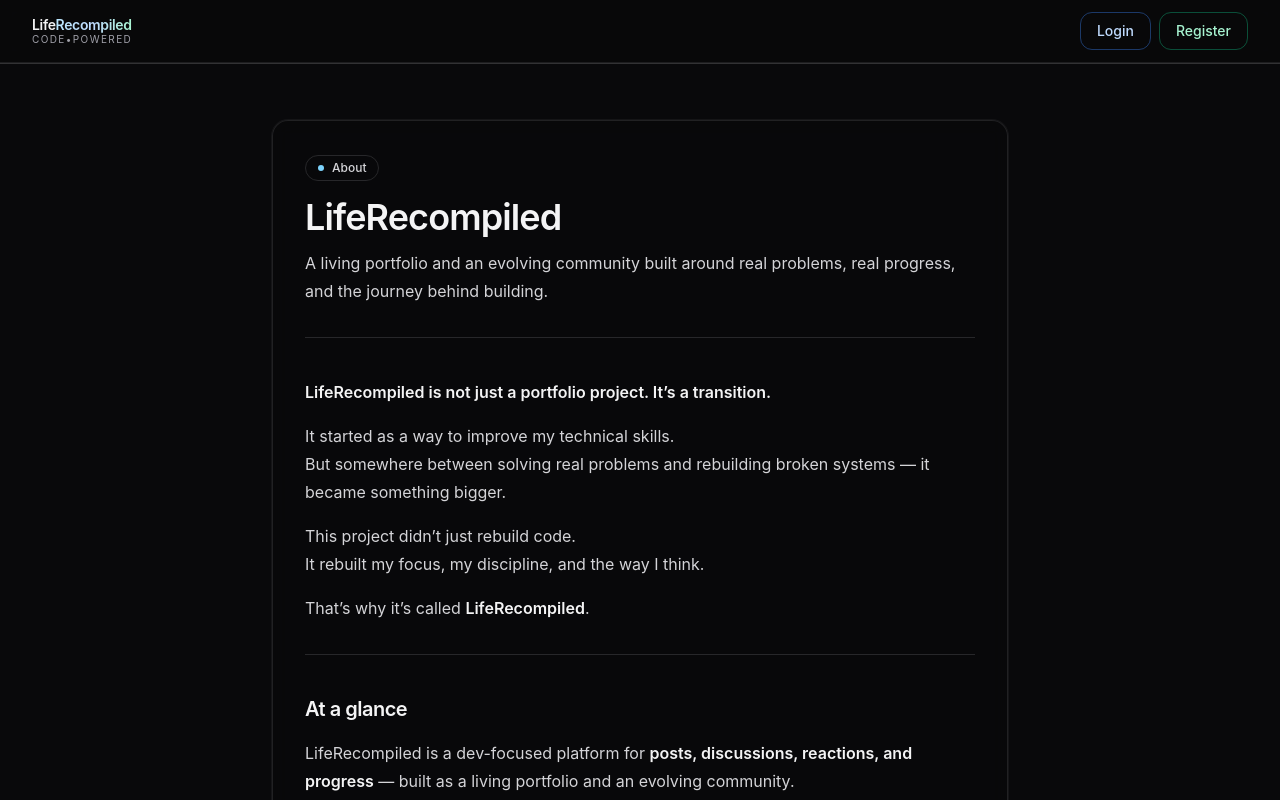
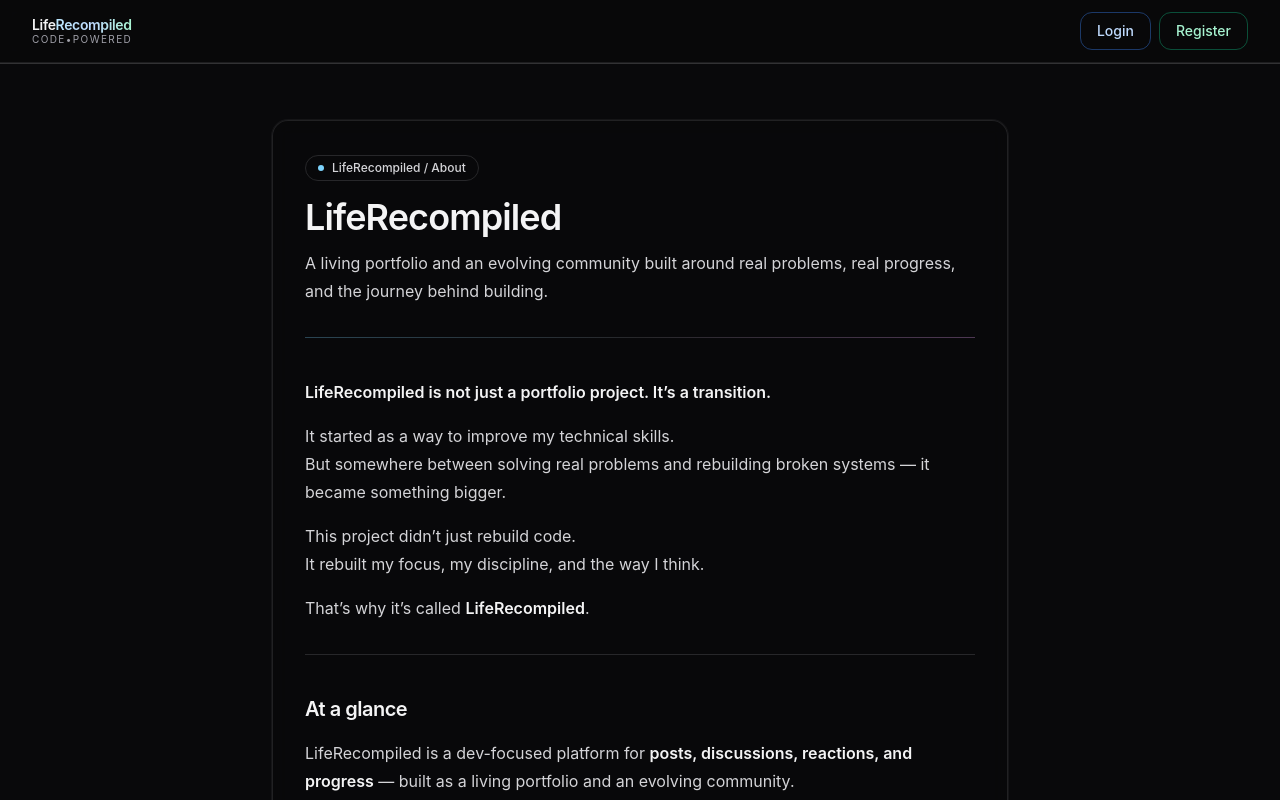
Before and after one commit to cole92/liferecompiled, a React (Vite) app: page /about in a window 1280 px wide. Shown: the top 800 px of the page. Built offline with nearby package versions, Linux system fonts and the light colour scheme; no server answers.

Commit message:
Add About page + avatar menu divider

```diff
--- a/src/components/AvatarDropdown.jsx
+++ b/src/components/AvatarDropdown.jsx
@@ -123,6 +123,8 @@ const AvatarDropdown = ({ user, logout, isLoggingOut }) => {
     "border-sky-500/15",
   );
 
+  const dividerClass = "my-1 border-t border-zinc-800/80";
+
   return (
     <div ref={dropdownRef} className="relative inline-block text-left">
       <button
@@ -141,7 +143,7 @@ const AvatarDropdown = ({ user, logout, isLoggingOut }) => {
         />
 
         {isTopContributor && (
-          <ShieldIcon className="absolute -top-2 -right-1 w-5 h-5 text-amber-300" />
+          <ShieldIcon className="absolute -top-2 -right-1 h-5 w-5 text-amber-300" />
         )}
       </button>
 
@@ -153,14 +155,14 @@ const AvatarDropdown = ({ user, logout, isLoggingOut }) => {
             animate={{ opacity: 1, y: 0 }}
             exit={{ opacity: 0, y: -5 }}
             transition={{ duration: 0.2, ease: "easeInOut" }}
-            className="absolute right-0 mt-3.5 sm:mt-3 w-52 z-50"
+            className="absolute right-0 z-50 mt-3.5 w-52 sm:mt-3"
             role="menu"
           >
             <div className={dropdownSurfaceClass}>
               {/* Arrow */}
               <div className={SURFACE_PANEL_ARROW} />
 
-              <ul className="py-1 relative z-10">
+              <ul className="relative z-10 py-1">
                 <li>
                   <NavLink
                     to="/dashboard"
@@ -197,17 +199,8 @@ const AvatarDropdown = ({ user, logout, isLoggingOut }) => {
                   </NavLink>
                 </li>
 
-                <li>
-                  <NavLink
-                    to="/report"
-                    className={cx(
-                      linkBase,
-                      location.pathname === "/report" && linkActive,
-                    )}
-                  >
-                    Support & feedback
-                  </NavLink>
-                </li>
+                {/* Divider: meta/help section */}
+                <li aria-hidden="true" className={dividerClass} />
 
                 <li>
                   <NavLink
@@ -221,11 +214,24 @@ const AvatarDropdown = ({ user, logout, isLoggingOut }) => {
                   </NavLink>
                 </li>
 
-                <li className="pt-1 mt-1 border-t border-zinc-800/80">
+                <li>
+                  <NavLink
+                    to="/report"
+                    className={cx(
+                      linkBase,
+                      location.pathname === "/report" && linkActive,
+                    )}
+                  >
+                    Support & feedback
+                  </NavLink>
+                </li>
+
+                {/* Divider before logout */}
+                <li className="mt-1 border-t border-zinc-800/80 pt-1">
                   <button
                     type="button"
                     className={cx(
-                      "w-full text-left px-4 py-2 text-sm text-zinc-200 hover:bg-zinc-900/50 hover:text-zinc-100 transition rounded-lg disabled:opacity-60",
+                      "w-full rounded-lg px-4 py-2 text-left text-sm text-zinc-200 transition hover:bg-zinc-900/50 hover:text-zinc-100 disabled:opacity-60",
                       FOCUS_RING,
                     )}
                     onClick={logout}
--- a/src/pages/About.jsx
+++ b/src/pages/About.jsx
@@ -1,4 +1,3 @@
-// src/pages/About.jsx
 import { Link } from "react-router-dom";
 import ReactMarkdown from "react-markdown";
 import remarkGfm from "remark-gfm";
@@ -11,7 +10,10 @@ function extractMarkdownTitle(md) {
 
   if (first.startsWith("# ")) {
     const title = first.replace(/^#\s+/, "").trim();
-    const rest = lines.slice(1).join("\n").replace(/^\s*\n+/, "");
+    const rest = lines
+      .slice(1)
+      .join("\n")
+      .replace(/^\s*\n+/, "");
     return { title: title || "About", body: rest };
   }
 
@@ -23,7 +25,10 @@ const mdComponents = {
     <h1 className="mt-10 text-2xl font-semibold text-zinc-100" {...props} />
   ),
   h2: ({ ...props }) => (
-    <h2 className="mt-10 text-xl font-semibold tracking-tight text-zinc-100" {...props} />
+    <h2
+      className="mt-10 text-xl font-semibold tracking-tight text-zinc-100"
+      {...props}
+    />
   ),
   p: ({ ...props }) => (
     <p className="mt-4 leading-7 text-zinc-300" {...props} />
@@ -32,7 +37,9 @@ const mdComponents = {
     <ul className="mt-4 list-disc space-y-2 pl-5 text-zinc-300" {...props} />
   ),
   li: ({ ...props }) => <li className="leading-7" {...props} />,
-  strong: ({ ...props }) => <strong className="font-semibold text-zinc-100" {...props} />,
+  strong: ({ ...props }) => (
+    <strong className="font-semibold text-zinc-100" {...props} />
+  ),
   hr: ({ ...props }) => <hr className="my-8 border-zinc-800" {...props} />,
   a: ({ href = "", children, ...props }) => {
     const isInternal = href.startsWith("/") || href.startsWith("#");
@@ -80,7 +87,9 @@ const mdComponents = {
 
     return (
       <code
-        className={`mt-4 block overflow-x-auto rounded-lg border border-zinc-800 bg-zinc-950/60 p-4 text-sm text-zinc-200 ${className || ""}`}
+        className={`mt-4 block overflow-x-auto rounded-lg border border-zinc-800 bg-zinc-950/60 p-4 text-sm text-zinc-200 ${
+          className || ""
+        }`}
         {...props}
       >
         {children}
@@ -99,20 +108,26 @@ const About = () => {
         <div className="mb-8">
           <div className="inline-flex items-center gap-2 rounded-full border border-zinc-800 bg-zinc-950/40 px-3 py-1 text-xs font-medium text-zinc-300">
             <span className="h-1.5 w-1.5 rounded-full bg-sky-300" />
-            About
+            LifeRecompiled / About
           </div>
 
           <h1 className="mt-4 text-3xl font-semibold tracking-tight text-zinc-100 sm:text-4xl">
             {title}
           </h1>
 
-          <p className="mt-3 max-w-2xl text-zinc-300 leading-7">
-            A living portfolio and an evolving community built around real problems, real progress,
-            and the journey behind building.
+          <p className="mt-3 max-w-2xl leading-7 text-zinc-300">
+            A living portfolio and an evolving community built around real
+            problems, real progress, and the journey behind building.
           </p>
         </div>
 
-        <div className="border-t border-zinc-800 pt-6">
+        {/* Content with subtle premium line */}
+        <div className="relative border-t border-zinc-800 pt-6">
+          <div
+            aria-hidden="true"
+            className="pointer-events-none absolute inset-x-0 -top-px h-px bg-gradient-to-r from-sky-400/20 via-transparent to-fuchsia-400/20"
+          />
+
           <ReactMarkdown remarkPlugins={[remarkGfm]} components={mdComponents}>
             {body}
           </ReactMarkdown>
@@ -122,7 +137,8 @@ const About = () => {
         <div className="mt-10 border-t border-zinc-800 pt-6">
           <div className="flex flex-col gap-2 sm:flex-row sm:items-center sm:justify-between">
             <p className="text-sm text-zinc-400">
-              Have feedback or found a bug? Use the in-app report flow so it includes helpful context.
+              Have feedback or found a bug? Use the in-app report flow so it
+              includes helpful context.
             </p>
 
             <div className="flex flex-col gap-2 sm:flex-row sm:justify-end">
```
